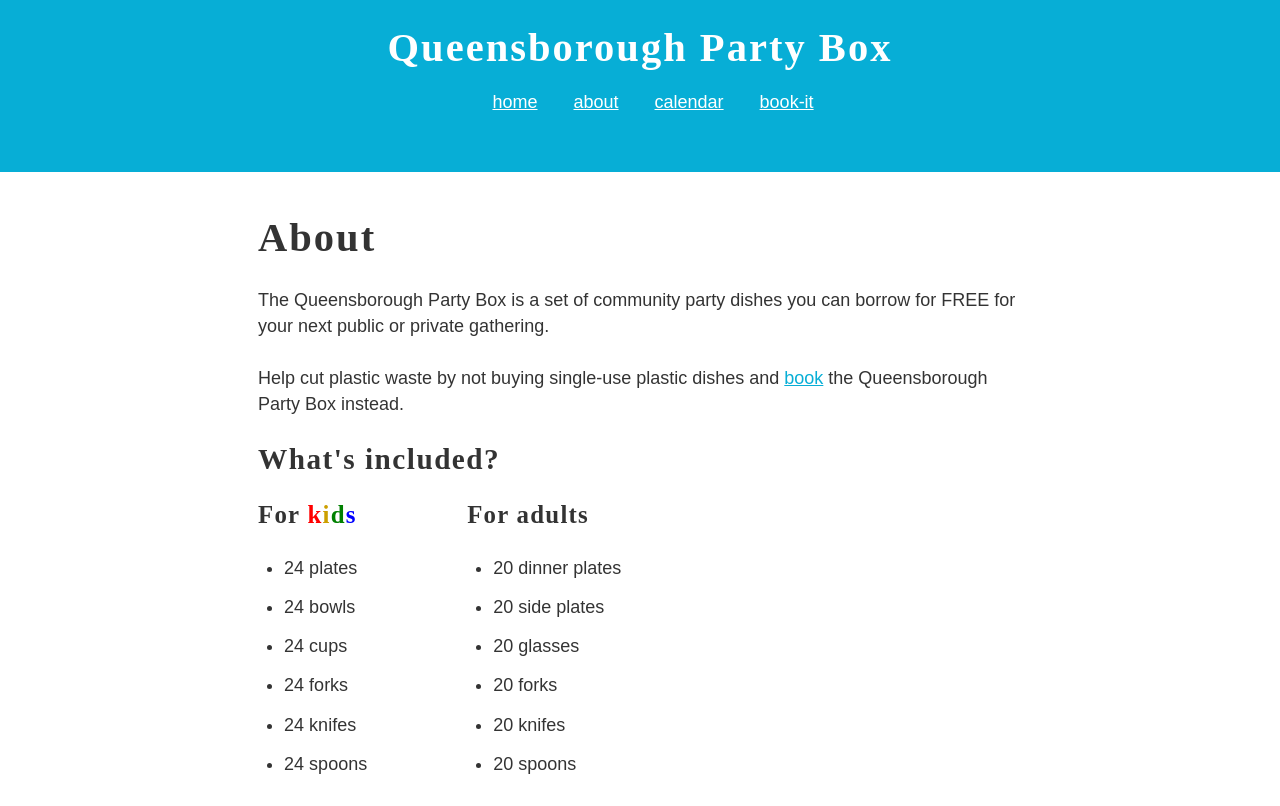
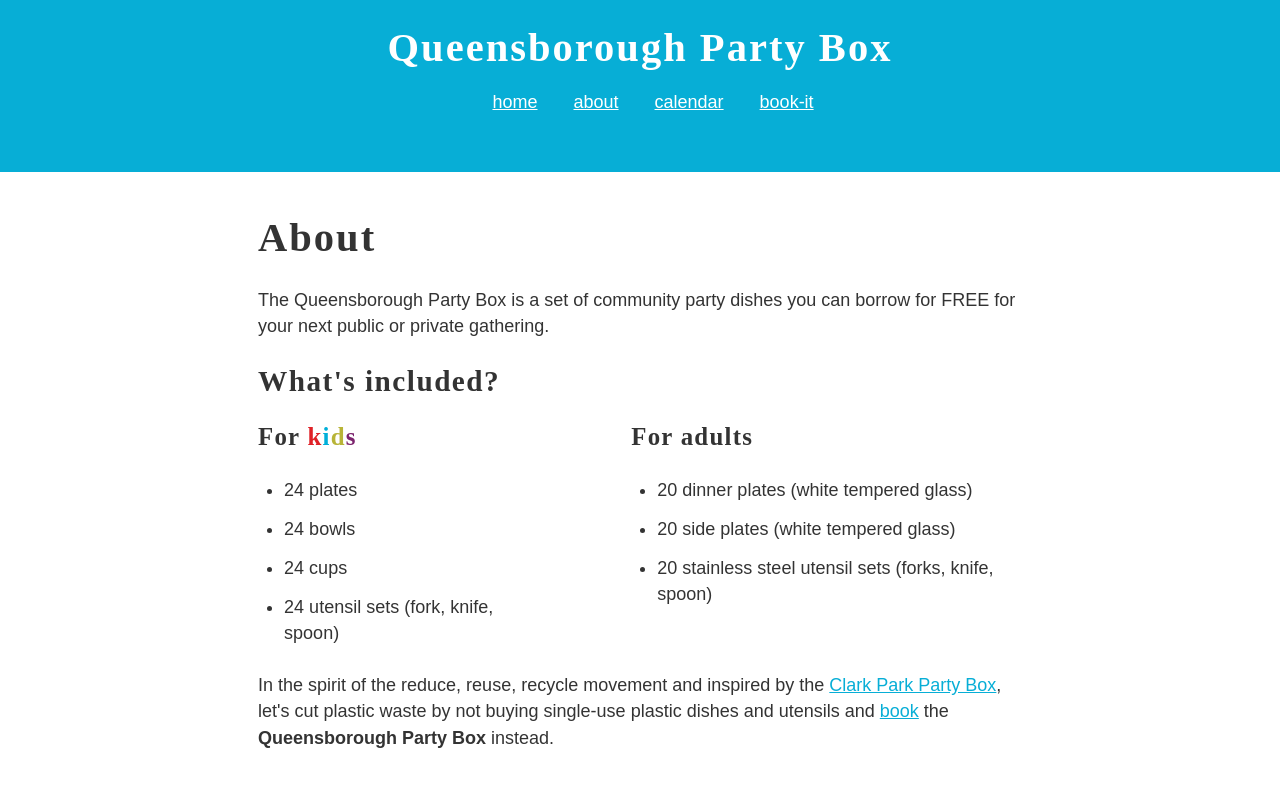
Before and after one commit to lzcabrera/ecopartybox-ca, a Gatsby site: page /about in a window 1280 px wide. Shown: the top 806 px of the page. Built offline with nearby package versions, Linux system fonts and the light colour scheme; Gatsby itself is replaced by a stand-in of ours.

Commit message:
feat(copy): updates

```diff
--- a/src/pages/about.js
+++ b/src/pages/about.js
@@ -13,18 +13,18 @@
   margin-right: 100px;
 `
 const Red = styled.span`
-  color: red;
+  color: #df2127;
 `
 
 const Yellow = styled.span`
-  color: #CC9F00;
+  color: #b8b437;
 `
-const Green = styled.span`
-  color: green;
+const Blue = styled.span`
+  color: #00afd9;
 `
 
-const Blue = styled.span`
-  color: blue;
+const Purple = styled.span`
+  color: #7c246e;
 `
 
 const About = () => (
@@ -33,34 +33,29 @@
     <h1>About</h1>
     <p>The Queensborough Party Box is a set of community party dishes you can borrow for FREE for your next public or private gathering.</p>
 
-    <p>Help cut plastic waste by not buying single-use plastic dishes and <Link to="/book-it">book</Link> the Queensborough Party Box instead.</p>
-
     <h2>What's included?</h2>
     <FlexContainer>
       <FlexItemLeft>
-        <h3>For <Red>k</Red><Yellow>i</Yellow><Green>d</Green><Blue>s</Blue></h3>
+        <h3>For <Red>k</Red><Blue>i</Blue><Yellow>d</Yellow><Purple>s</Purple></h3>
         <ul>
           <li>24 plates</li>
           <li>24 bowls</li>
           <li>24 cups</li>
-          <li>24 forks</li>
-          <li>24 knifes</li>
-          <li>24 spoons</li>
+          <li>24 utensil sets (fork, knife, spoon)</li>
         </ul>
       </FlexItemLeft>
       <div>
         <h3>For adults</h3>
         <ul>
-          <li>20 dinner plates</li>
-          <li>20 side plates</li>
-          <li>20 glasses</li>
-          <li>20 forks</li>
-          <li>20 knifes</li>
-          <li>20 spoons</li>
+          <li>20 dinner plates (white tempered glass)</li>
+          <li>20 side plates (white tempered glass)</li>
+          <li>20 stainless steel utensil sets (forks, knife, spoon)</li>
         </ul>
       </div>
     </FlexContainer>
-    {/* <Link to="https://clarkparkpartybox.wordpress.com/">Clark Party Box</Link> */}
+    <p>In the spirit of the reduce, reuse, recycle movement and inspired by the <Link to="https://clarkparkpartybox.wordpress.com/">Clark Park Party Box</Link>,
+      let's cut plastic waste by not buying single-use plastic dishes and utensils
+      and <Link to="/book-it">book</Link> the <strong>Queensborough Party Box</strong> instead.</p>
   </Layout>
 )
 
```
Also changed, not shown: src/pages/index.js (+13 -1 lines).
